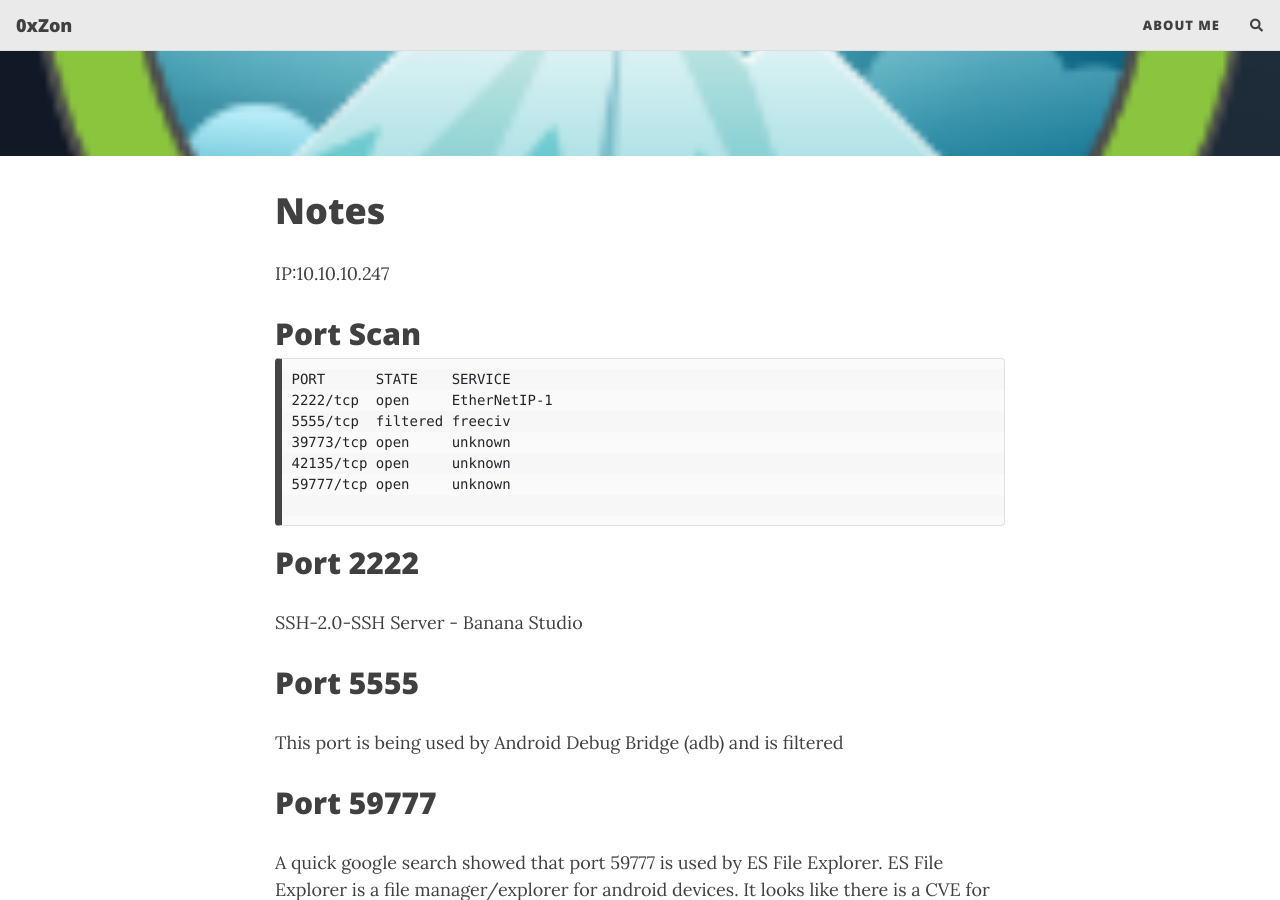
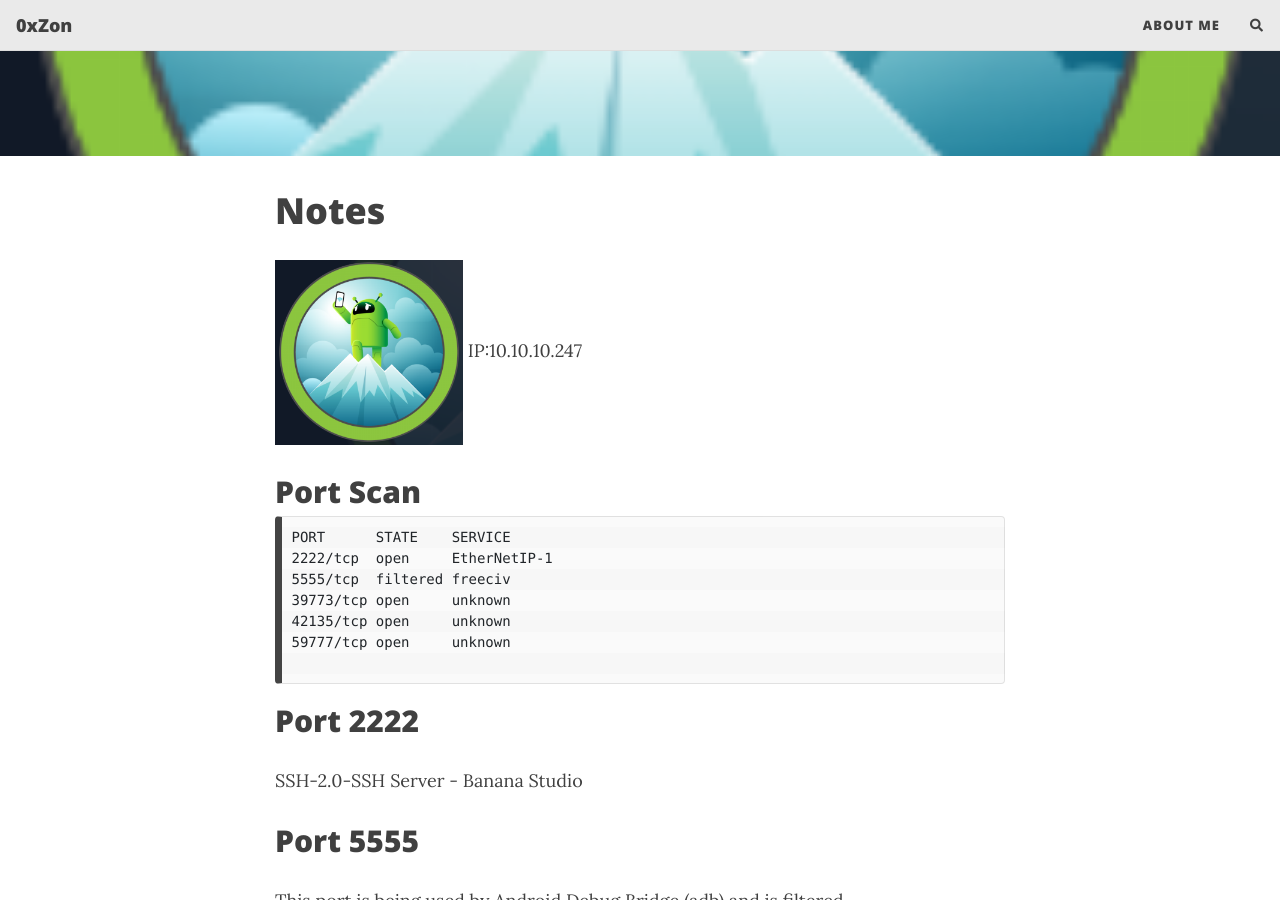
Before and after one commit to 0xZon/0xZon.github.io, a Jekyll site: the page built from _posts/2021-10-30-HTB-Explore.md, in a window 1280 px wide and 900 px high, scrolled down 387 px. Built offline with Jekyll 4.4.1, drawn with Linux system fonts in a browser that asks for light colours; nearby versions of some CDN libraries; comment, search, counter and statistics services are not loaded.

Commit message:
Update 2021-10-30-HTB-Explore.md

```diff
--- a/_posts/2021-10-30-HTB-Explore.md
+++ b/_posts/2021-10-30-HTB-Explore.md
@@ -8,6 +8,7 @@ tags: [HTB]
 ---
 
 # Notes
+![Explore](https://raw.githubusercontent.com/0xZon/0xZon.github.io/main/assets/img/explore.png.png)
 IP:10.10.10.247
 
 ## Port Scan
```
